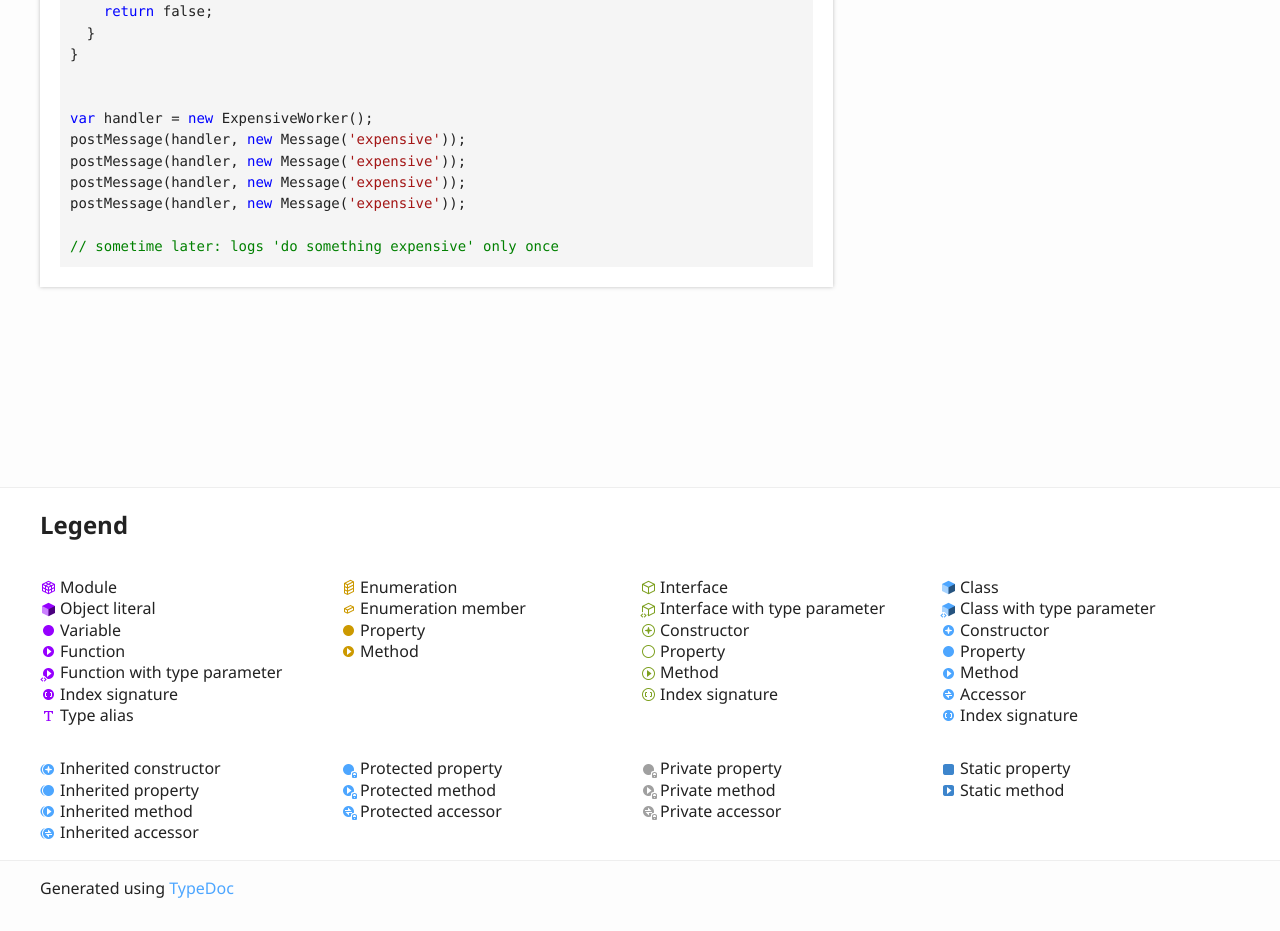
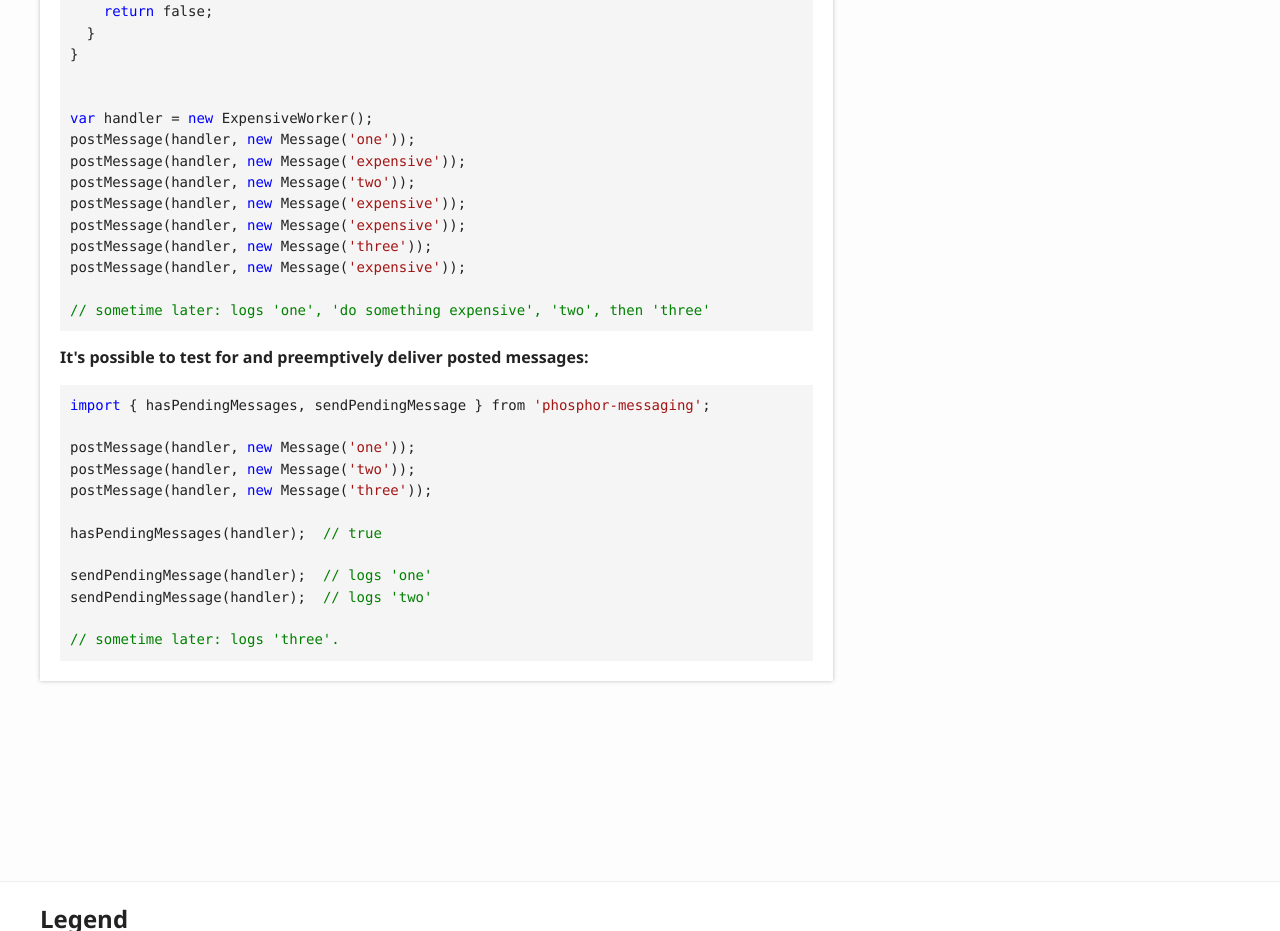
Before and after one commit to dwillmer/phosphor-messaging, a plain HTML site: page index.html in a window 1280 px wide. Shown: the part 3559-4490 px from the top of the page. Drawn offline with Linux system fonts and the light colour scheme.

Commit message:
autocommit docs

```diff
--- a/index.html
+++ b/index.html
@@ -199,12 +199,29 @@ postMessage(handler, <span class="hljs-keyword">new</span> ValueMessage(<span cl
 
 
 <span class="hljs-keyword">var</span> handler = <span class="hljs-keyword">new</span> ExpensiveWorker();
+postMessage(handler, <span class="hljs-keyword">new</span> Message(<span class="hljs-string">'one'</span>));
+postMessage(handler, <span class="hljs-keyword">new</span> Message(<span class="hljs-string">'expensive'</span>));
+postMessage(handler, <span class="hljs-keyword">new</span> Message(<span class="hljs-string">'two'</span>));
 postMessage(handler, <span class="hljs-keyword">new</span> Message(<span class="hljs-string">'expensive'</span>));
 postMessage(handler, <span class="hljs-keyword">new</span> Message(<span class="hljs-string">'expensive'</span>));
-postMessage(handler, <span class="hljs-keyword">new</span> Message(<span class="hljs-string">'expensive'</span>));
+postMessage(handler, <span class="hljs-keyword">new</span> Message(<span class="hljs-string">'three'</span>));
 postMessage(handler, <span class="hljs-keyword">new</span> Message(<span class="hljs-string">'expensive'</span>));
 
-<span class="hljs-comment">// sometime later: logs 'do something expensive' only once</span>
+<span class="hljs-comment">// sometime later: logs 'one', 'do something expensive', 'two', then 'three'</span>
+</code></pre>
+				<p><strong>It&#39;s possible to test for and preemptively deliver posted messages:</strong></p>
+				<pre><code class="lang-typescript"><span class="hljs-keyword">import</span> { hasPendingMessages, sendPendingMessage } from <span class="hljs-string">'phosphor-messaging'</span>;
+
+postMessage(handler, <span class="hljs-keyword">new</span> Message(<span class="hljs-string">'one'</span>));
+postMessage(handler, <span class="hljs-keyword">new</span> Message(<span class="hljs-string">'two'</span>));
+postMessage(handler, <span class="hljs-keyword">new</span> Message(<span class="hljs-string">'three'</span>));
+
+hasPendingMessages(handler);  <span class="hljs-comment">// true</span>
+
+sendPendingMessage(handler);  <span class="hljs-comment">// logs 'one'</span>
+sendPendingMessage(handler);  <span class="hljs-comment">// logs 'two'</span>
+
+<span class="hljs-comment">// sometime later: logs 'three'.</span>
 </code></pre>
 			</div>
 		</div>
```
